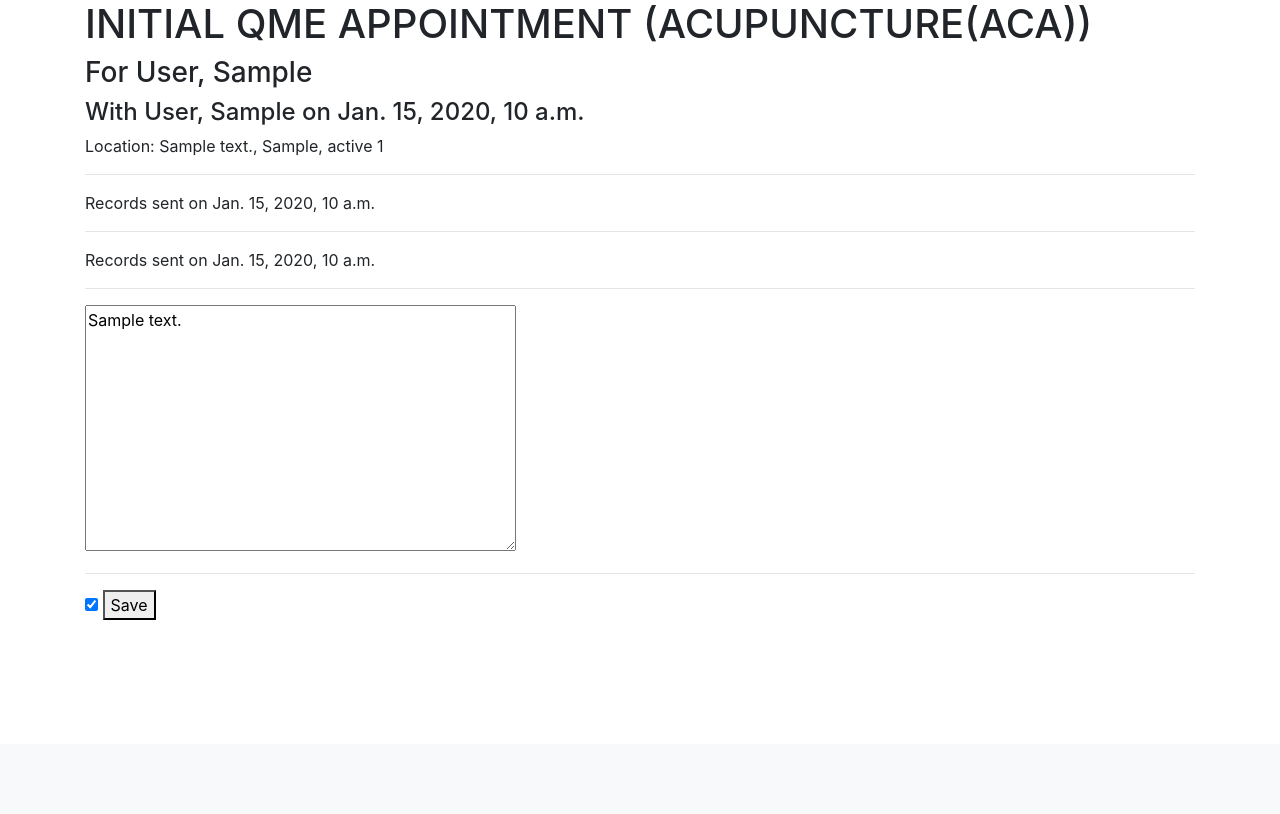
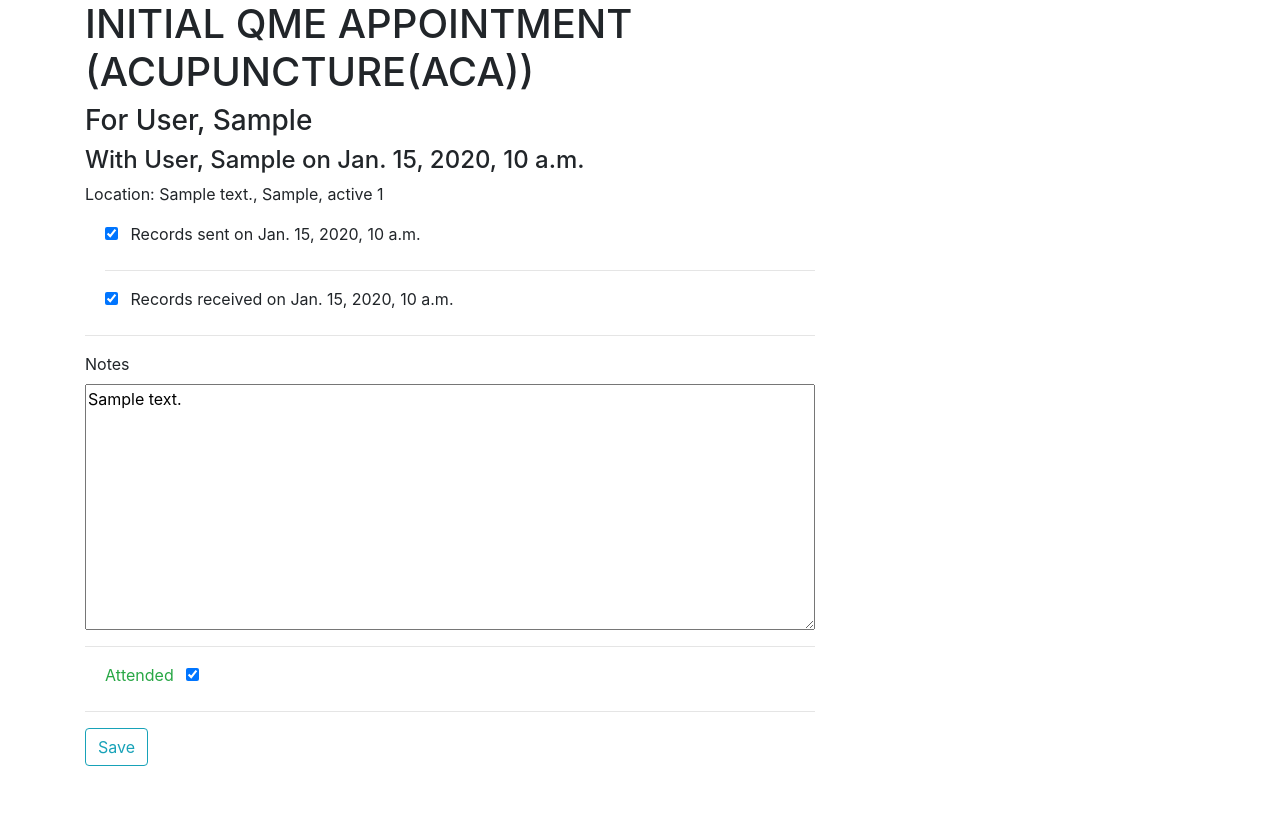
Before and after one commit to Simonm17/medigal, a Django app: page /scheduling/appointment/1/ in a window 1280 px wide. Shown: the part 56-870 px from the top of the page. Before the commit the page ends 676 px from the top, so only its background shows below. Run offline with Django 3.2, Linux system fonts and the light colour scheme; a user stored in the database is signed in; tables that the repository leaves empty hold one stand-in row (values such as "Sample post"); some libraries are stand-ins or nearby versions.

Commit message:
fixed scheduling updateview booleanfields and template

```diff
--- a/contacts/models.py
+++ b/contacts/models.py
@@ -108,7 +108,7 @@ class Person(models.Model):
 
     # Putting blank & null = True for updated fields
     updated_by = models.ForeignKey("users.User", on_delete=models.PROTECT, related_name="%(class)s_updated_by", blank=True, null=True)
-    updated_date = models.DateTimeField(default=timezone.now, blank=True, null=True)
+    updated_date = models.DateTimeField(blank=True, null=True)
 
     class Meta:
         abstract = True
--- a/index/templates/index/home.html
+++ b/index/templates/index/home.html
@@ -23,6 +23,7 @@
                 <h2 class="border rounded text-center"><a href="{% url 'new_appointment' %}">Schedule new appointment</a></h2>
                 <a class="" href="{% url 'doctor_list' %}">View Doctors</a>
                 <a class="" href="{% url 'applicant_list' %}">View Applicants</a>
+                <a href="{% url 'appointment_list' %}">View Appointments</a>
             </div>
             <div>
                 <p>Important Deadlines:</p>
--- a/scheduling/templates/scheduling/appointment_view.html
+++ b/scheduling/templates/scheduling/appointment_view.html
@@ -2,35 +2,48 @@
 
 {% block row %}
 <div class="row">
-    <div class="col">
+    <div class="col-md-8">
         <h1>{{ object.appointment_type.upper }} {{ object.exam_type }} APPOINTMENT ({{ object.doctor.specialty }})</h1>
         <h3>For {{ object.applicant }}</h3>
         <h4>With {{ object.doctor }} on {{ object.appointment_date }}</h4>
 
         <p>Location: {{ object.doctor.address.first }}</p>
         <form method="POST">{% csrf_token %}
-
-            <hr />
-            {% if not object.records_sent %}
+            <fieldset>
+                <div class="form-check">
                     {{ form.records_sent }}
-            {% else %}
-                <p>Records sent on {{ object.records_sent_date }}</p>
+                    <label for="id_records_sent" class="ml-2">Records sent</label>
+                    {% if object.records_sent %}
+                        on {{ object.records_sent_date }}
                     {% endif %}
 
                     <hr />
-            {% if not object.records_received %}
-                <label for="id_records_received">Records received</label>
                     {{ form.records_received }}
-            {% else %}
-                <p>Records sent on {{ object.records_received_date }}</p>
+                    <label for="id_records_received" class="ml-2">Records received</label>
+                    {% if object.records_received %}
+                        on {{ object.records_received_date }}
                     {% endif %}
+                </div>
 
                 <hr />
+                <div class="form-group d-flex flex-column">
+                    <label for="id_notes">Notes</label>
                     {{ form.notes }}
+                </div>
 
                 <hr />
+                {% if object.attended %}
+                <div class="form-check text-success">
+                {% else %}
+                <div class="form-check">
+                {% endif %}
+                <label for="id_attended" class="mr-2">Attended</label>
                 {{ form.attended }}
-            <button type="submit">Save</button>
+                </div>
+
+                <hr />
+                <button class="btn btn-outline-info" type="submit">Save</button>
+            </fieldset>
         </form>
     </div>
 </div>
--- a/scheduling/views.py
+++ b/scheduling/views.py
@@ -8,6 +8,7 @@ from django.contrib.messages.views import SuccessMessageMixin
 from django.shortcuts import get_object_or_404
 from django.forms.widgets import DateTimeInput
 from django.shortcuts import render, redirect
+from django.utils import timezone
 
 from applicants.models import Applicant
 from doctors.models import Doctor
@@ -61,7 +62,8 @@ class AppointmentListView(LoginRequiredMixin, UserPassesTestMixin, SuccessMessag
 
 class AppointmentView(LoginRequiredMixin, UserPassesTestMixin, SuccessMessageMixin, UpdateView):
     model = Appointment
-    form_class = AppointmentViewForm
+    # form_class = AppointmentViewForm
+    fields = ['records_sent', 'records_received', 'notes', 'attended']
     template_name = 'scheduling/appointment_view.html'
     success_message = 'Updated successfully!'
 
@@ -72,13 +74,20 @@ class AppointmentView(LoginRequiredMixin, UserPassesTestMixin, SuccessMessageMix
             return True
         return False
 
-    def form_valid(self, form_class):
-        form_class.save()
+    def form_valid(self, form):
         appt = self.object
-        if appt.records_sent or appt.records_received == True:
-            if appt.records_sent == True:
-                appt.records_sent_date = datetime.now()
-            if appt.records_received == True:
-                appt.records_received_date = datetime.now()
-            appt.save()
-        return super().form_valid(form_class)
+        if form.instance.records_sent:
+            appt.records_sent_date = timezone.now()
+        if form.instance.records_received:
+            appt.records_received_date = timezone.now()
+        return super().form_valid(form)
+
+    # def form_valid(self, form_class):
+    #     form_class.save()
+    #     appt = self.object
+    #     if appt.records_sent == True:
+    #         appt.records_sent_date = datetime.now()
+    #     if appt.records_received == True:
+    #         appt.records_received_date = datetime.now()
+    #     appt.save()
+    #     return super().form_valid(form_class)
```
Lines whose indentation alone changed are shown as unchanged.
